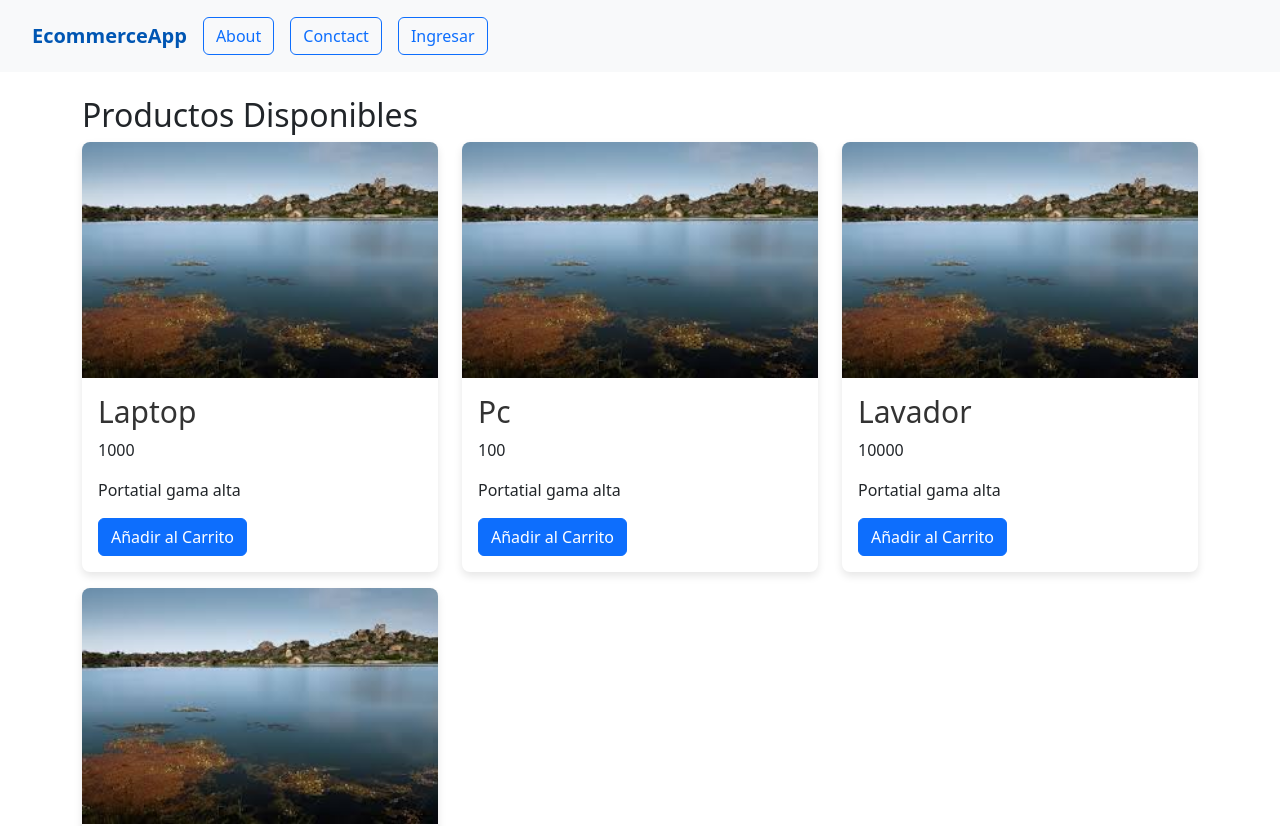
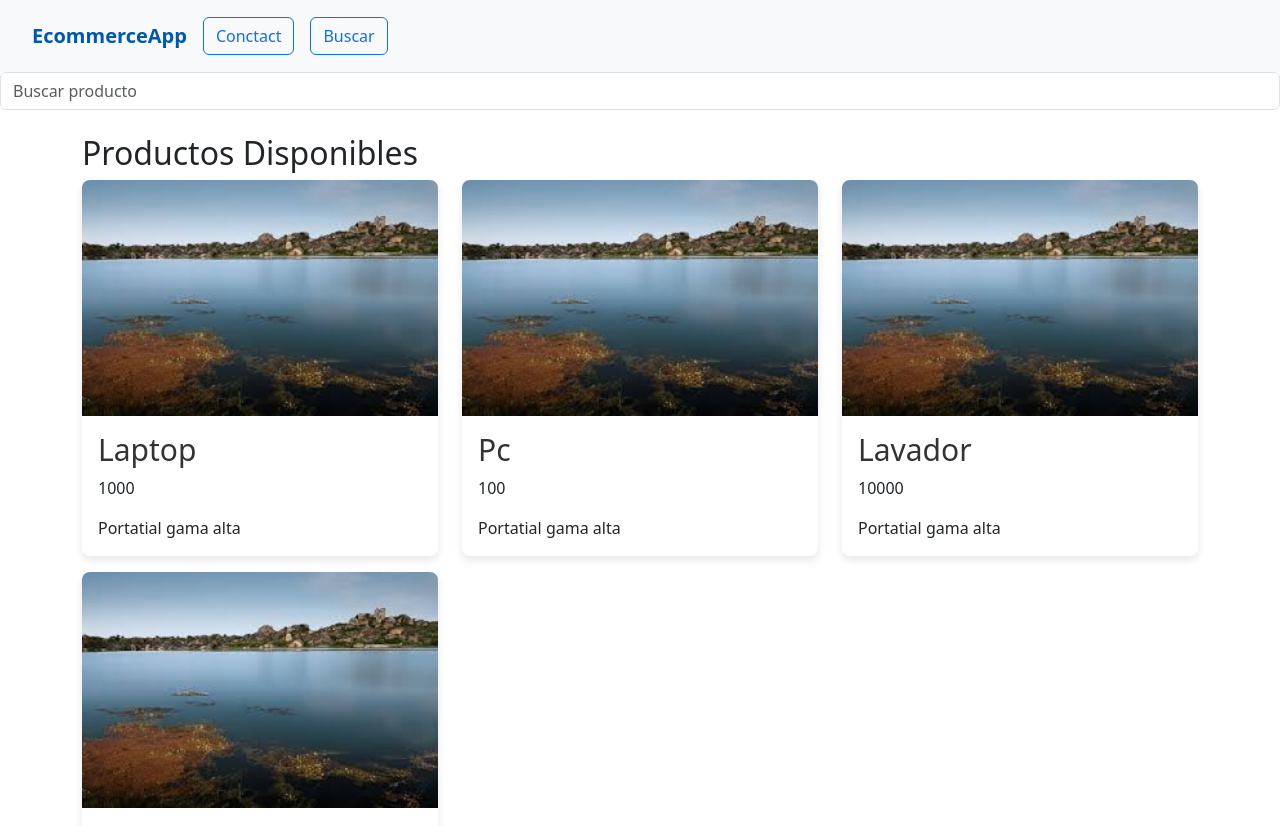
Before and after one commit to Alein0/Angular_E-commerse_Videojuegos, an Angular app: page / in a window 1280 px wide. Shown: the top 826 px of the page. Built offline with nearby package versions, Linux system fonts and the light colour scheme.

Commit message:
se hizo el sistema de busqueda

```diff
--- a/package.json
+++ b/package.json
@@ -21,7 +21,7 @@
     "@angular/router": "^19.2.0",
     "@angular/ssr": "^19.2.6",
     "@popperjs/core": "^2.11.8",
-    "bootstrap": "^5.3.5",
+    "bootstrap": "^5.3.6",
     "express": "^4.18.2",
     "rxjs": "~7.8.0",
     "tslib": "^2.3.0",
--- a/src/app/about/about.component.css
+++ /dev/null
@@ -1,3 +0,0 @@
-h1{
-    font-size: 200px;
-}
--- a/src/app/about/about.component.html
+++ /dev/null
@@ -1 +0,0 @@
-<h1>ESTO ES EL NOSOTROS</h1>
--- a/src/app/app.routes.ts
+++ b/src/app/app.routes.ts
@@ -1,10 +1,10 @@
 import { Routes } from '@angular/router';
 import { ProductListComponent } from './product-list/product-list.component';
-import { AboutComponent } from './about/about.component';
+import { BuscarComponent } from './buscar/buscar.component';
 import { ContactComponent } from './contact/contact.component';
 
 export const routes: Routes = [
     { path: '', component:ProductListComponent }, // Página principal
-    { path: 'about', component: AboutComponent },
+    { path: 'buscar', component: BuscarComponent },
     { path: 'contact', component: ContactComponent },
 ];
--- /dev/null
+++ b/src/app/buscar/buscar.component.html
@@ -0,0 +1,2 @@
+<p>buscar works!</p>
+<router-outlet></router-outlet>
--- a/src/app/header/header.component.html
+++ b/src/app/header/header.component.html
@@ -12,21 +12,19 @@
 
     <ul class="navbar-nav mr-auto">
 
-      <li class="nav-item active">
-
-        <button class="btn btn-outline-primary" routerLink="/about">About</button>
-
-      </li>
-
       <li class="nav-item">
 
         <button class="btn btn-outline-primary" routerLink="/contact">Conctact</button>
 
       </li>
 
+      <li class="nav-item">
+
+        <button class="btn btn-outline-primary" routerLink="/buscar">Buscar</button>
+
+      </li>
+
     </ul>
-
-    <button class="btn btn-outline-primary" routerLink="/login">Ingresar</button>
 
   </div>
 
--- a/src/app/product-list/product-list.component.html
+++ b/src/app/product-list/product-list.component.html
@@ -1,24 +1,31 @@
+<input
+  type="text"
+  placeholder="Buscar producto"
+  [(ngModel)]="searchTerm"
+  (input)="searchProducts()"
+  class="form-control mb-4"
+/>
+
 <div class="container mt-4">
 
     <h2>Productos Disponibles</h2>
 
     <div class="row">
+      <!-- Si el usuario ya buscó y no hay resultados -->
+      <div
+        *ngIf="searchTerm && filteredProducts.length === 0"
+        class="col-12 text-center mt-4"
+      >
+        <p>No se encontraron productos.</p>
+      </div>
 
-      <div *ngFor="let product of products" class="col-md-4 mb-3">
-
+      <div *ngFor="let product of filteredProducts" class="col-md-4 mb-3">
         <div class="card">
-
           <img [src]="product.imageUrl" class="card-img-top" alt="{{ product.name }}">
-
-          <div class="card-body">
-
-            <h5 class="card-title">{{ product.name }}</h5>
-
-            <p class="card-text">{{ product.price  }}</p>
-
-            <p class="card-text">{{ product.description }}</p>
-
-            <button class="btn btn-primary" (click)="addToCart(product)">Añadir al Carrito</button>
+        <div class="card-body">
+          <h5 class="card-title">{{ product.name }}</h5>
+          <p class="card-text">{{ product.price }}</p>
+          <p class="card-text">{{ product.description }}</p>
 
           </div>
 
--- a/src/app/product-list/product-list.component.ts
+++ b/src/app/product-list/product-list.component.ts
@@ -1,6 +1,8 @@
 import { Component, OnInit } from '@angular/core';
 import { ProductService } from '../services/product.service';
 import { CommonModule } from '@angular/common';
+import { FormsModule } from '@angular/forms';
+
 
 interface Product
 {
@@ -22,30 +24,37 @@ interface Product
 
 @Component({
   selector: 'app-product-list',
-  imports: [CommonModule],
+  standalone: true,
+  imports: [CommonModule, FormsModule],
   templateUrl: './product-list.component.html',
   styleUrl: './product-list.component.css'
 })
 export class ProductListComponent implements OnInit {
 
   products: Product[] = [];
+  filteredProducts: Product[] = []; // Crear el filtro para la busqueda los productos
+  searchTerm: string = ''; // Crear el buscador
 
   constructor(private productService: ProductService) {}
 
   ngOnInit(): void {
 
     this.productService.getProducts().subscribe((products) => {
-
       this.products = products;
-
+      this.filteredProducts = products;
     });
   }
 
-  addToCart(product: Product) {
+   searchProducts(): void {             // Función para la busqueda
+    const term = this.searchTerm.trim().toLowerCase();
 
-    // Lógica para agregar al carrito
+    if (term === '') {
+      this.filteredProducts = this.products; // Oculta lista si el campo está vacío
+      return;
+    }
 
-    console.log(`Producto añadido al carrito: ${product.name}`);
-
+    this.filteredProducts = this.products.filter((product) =>
+      product.name.toLowerCase().includes(term)
+    );
   }
 }
```
Also changed, not shown: src/app/about/about.component.ts (deleted, +0 -11 lines), src/app/buscar/buscar.component.ts (added, +14 -0 lines), src/app/buscar/buscar.component.css (added), 2 other files (tests, documents, lock files or other folders).
